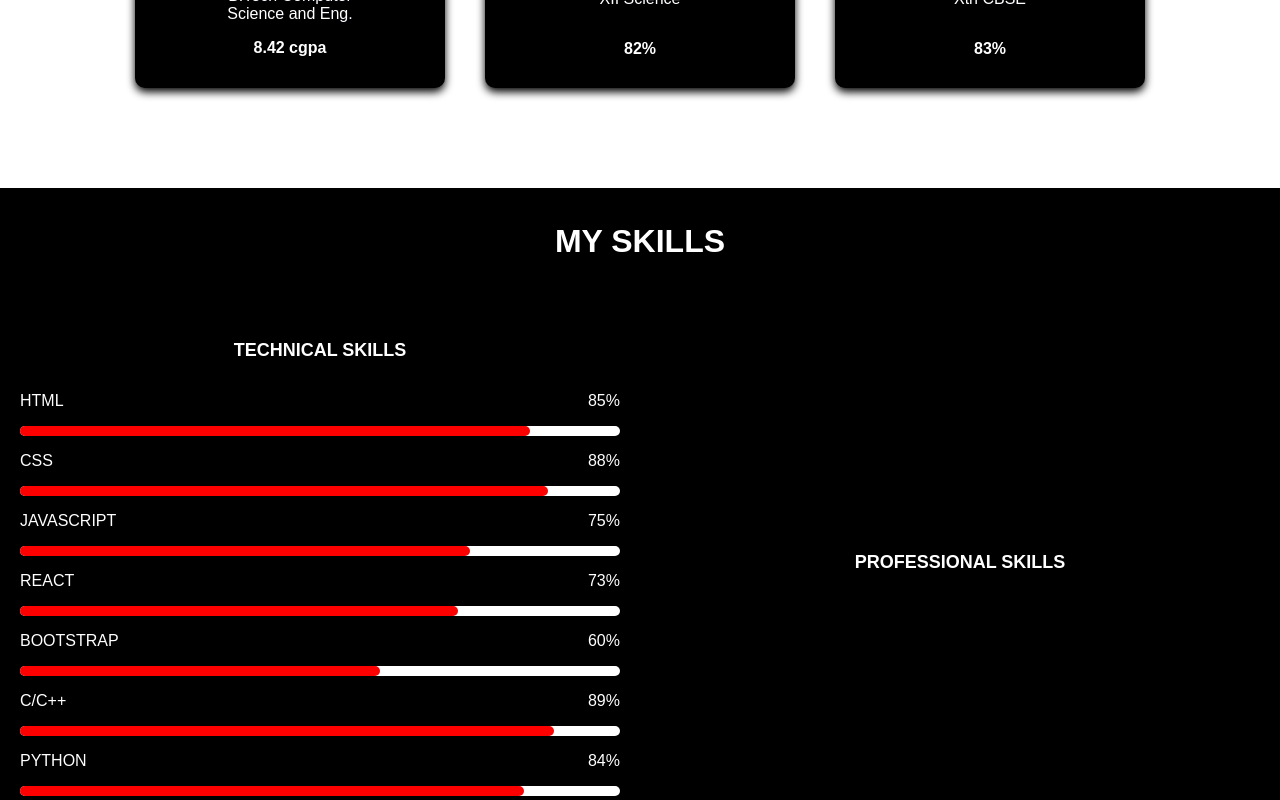
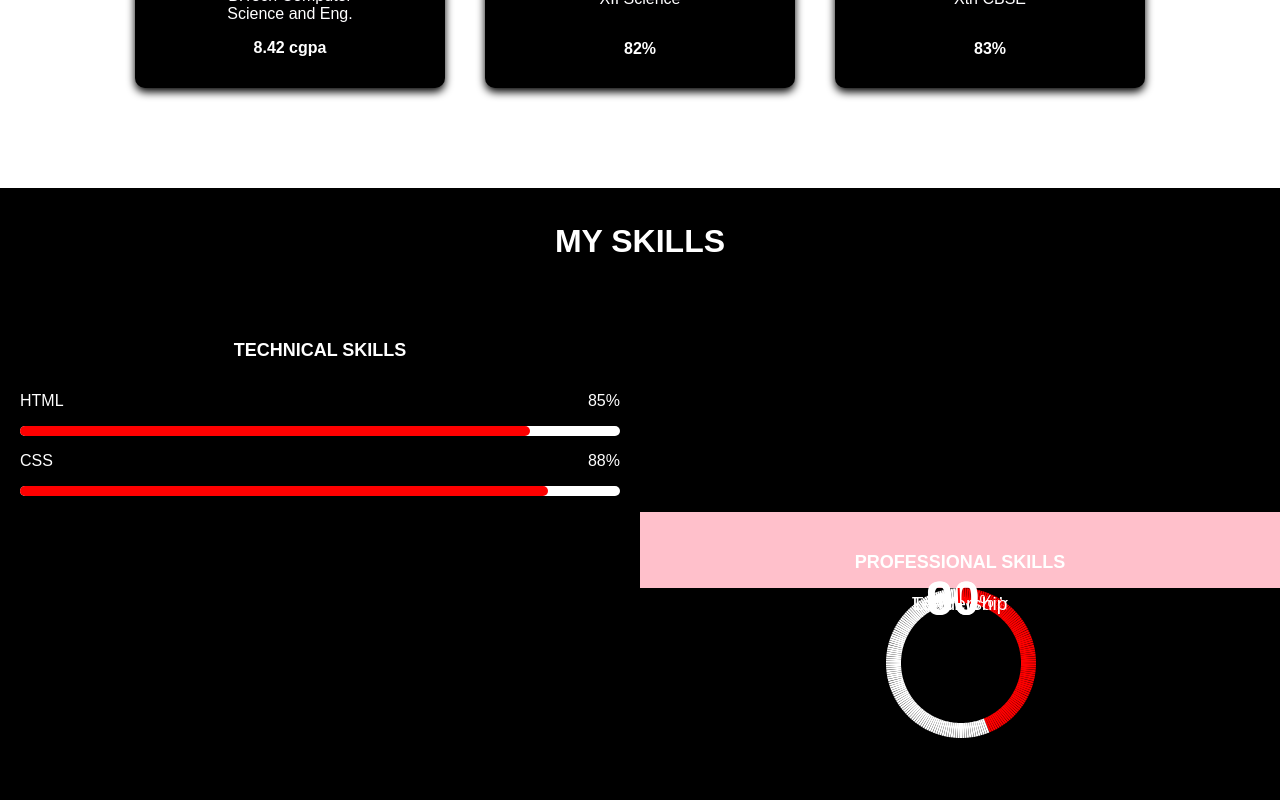
Before and after one commit to abhijithdasan/abhijithdasan.github.io, a React (Create React App) app: page /Home in a window 1280 px wide. Shown: the part 1052-1852 px from the top of the page. Built offline with nearby package versions, Linux system fonts and the light colour scheme.

Commit message:
Progress circle created

```diff
--- a/src/Components/Skills.css
+++ b/src/Components/Skills.css
@@ -3,13 +3,6 @@
     background: black;
     position: relative;
     color: #ffffff;
-    /* background: linear-gradient(
-      to bottom,
-      #0F2167 0%,
-      #0F2167 50%,
-      #ffffff 55%,
-      #ffffff 100%
-    ); */
   }
 
   .skills-head {
@@ -20,103 +13,163 @@
     font-weight: bold;
     color: white;
   }
+
   .skill-box {
     position: relative;
     width: 100%;
     display: flex;
     align-items: center;
     height: 100%;
-    /* background: lightcoral; */
   }
+
   .skill-box-head {
     text-align: center;
     padding-top: 40px;
     margin-bottom: 15px;
     font-size: large;
-    font-weight: bold   ;
+    font-weight: bold;
   }
-.skill-lbox{
+
+  .skill-lbox {
     position: relative;
     width: 50%;
     height: 500px;
     text-align: center;
     justify-content: center;
-    /* background: #FFECD6; */
   }
-.skill-bar{
+
+  .skill-bar {
     padding: 0 20px 0;
+  }
 
-}
-.skill-name{
+  .skill-name {
     display: flex;
     justify-content: space-between;
   }
-.bar{
+
+  .bar {
     display: flex;
     height: 10px;
   }
-.obar{
+
+  .obar {
     background: white;
     width: 100%;
     height: 10px;
     border-radius: 5px;
+  }
 
-}
-.bar-1{
+  .bar-1 {
     background: red;
     width: 85%;
     height: 10px;
     border-radius: 5px;
-    align-items:end;
+    align-items: end;
   }
 
-.bar-2{
+  .bar-2 {
     background: red;
     width: 88%;
     height: 10px;
     border-radius: 5px;
-    align-items:end;
+    align-items: end;
   }
 
-.bar-3{
+  .bar-3 {
     background: red;
     width: 75%;
     height: 10px;
     border-radius: 5px;
-    align-items:end;
+    align-items: end;
   }
 
-.bar-4{
+  .bar-4 {
     background: red;
     width: 73%;
     height: 10px;
     border-radius: 5px;
-    align-items:end;
+    align-items: end;
   }
 
-.bar-5{
+  .bar-5 {
     background: red;
     width: 60%;
     height: 10px;
     border-radius: 5px;
-    align-items:end;
+    align-items: end;
   }
-.bar-6{
+
+  .bar-6 {
     background: red;
     width: 89%;
     height: 10px;
     border-radius: 5px;
-    align-items:end;
+    align-items: end;
   }
 
-.bar-7{
+  .bar-7 {
     background: red;
     width: 84%;
     height: 10px;
     border-radius: 5px;
-    align-items:end;
+    align-items: end;
   }
-.skill-rbox{
+
+  .skill-rbox {
     position: relative;
     width: 50%;
+    background: pink;
   }
+
+  .skill-circle {
+    justify-content: center;
+    align-items: center;
+  }
+
+  .rating {
+    position: relative;
+    width: 100%;
+    height: 100%;
+  }
+  .block {
+    position: absolute;
+  }
+
+  .rating .block {
+
+    width: 2px;
+    height: 15px;
+    left: 50%;
+    background: #fff;
+    transform-origin: 50% 75px;
+    transform: rotate(25deg);
+    opacity: 0;
+    animation: animate 0.1s linear forwards;
+  }
+
+  @keyframes animate {
+    to {
+      opacity: 1;
+    }
+  }
+  .rating .block:nth-child(-n+91){
+    background:red;
+    /* box-shadow: 0 0 5px #3559E0; */
+  }
+
+  .rating .circle-name {
+    position: absolute;
+    top: 50%;
+    left: 50%;
+    transform: translate(-50%, -50%);
+    color: #fff;
+    font-size: 1.2em;
+    font-weight: 500;
+    text-align: center;
+    line-height: 1.5em;
+  }
+
+  .rating .circle-name .counter {
+    font-size: 2.5em;
+    font-weight: 700;
+  }
--- a/src/Components/Skills.js
+++ b/src/Components/Skills.js
@@ -1,100 +1,102 @@
-import '../App.css'
-import './Skills.css'
+import React, { useEffect } from 'react';
+import '../App.css';
+import './Skills.css';
 
-function Skills () {
+function Skills() {
+  useEffect(() => {
+    const rating = document.getElementsByClassName('rating')[0];
+
+    // Increase the number of blocks to reduce the gap
+    for (var i = 0; i < 100; i++) {
+      rating.insertAdjacentHTML('beforeend', "<div class='block'></div>");
+    }
+
+    const blocks = document.querySelectorAll('.block');
+    const totalBlocks = blocks.length;
+
+    for (var j = 0; j < totalBlocks; j++) {
+      const rotationAngle = (360 / totalBlocks) * j;
+      blocks[j].style.transform = "rotate(" + rotationAngle.toFixed(2) + "deg)";
+      blocks[j].style.animationDelay = `${j / 40}s`;
+    }
+
+    const counter = document.querySelector('.counter');
+    counter.innerText = 0;
+
+    const target = +counter.getAttribute('data-target');
+
+    const NumberCounter = () => {
+      const value = +counter.innerText;
+      if (value < target) {
+        counter.innerText = Math.ceil(value + 1);
+        setTimeout(() => {
+          NumberCounter();
+        }, 25);
+      }
+    };
+
+    NumberCounter();
+  }, []);
+
   return (
     <div className='skills'>
-            <div className='skills-head'>
-                MY SKILLS
-            </div>
+      <div className='skills-head'>MY SKILLS</div>
       <div className='skill-box'>
         <div className='skill-lbox'>
           <div className='skill-box-head'>TECHNICAL SKILLS</div>
-                    <div className = 'skill-bar'>
-                        <div className = 'skill-name'>
+
+          <div className='skill-bar'>
+            <div className='skill-name'>
               <p>HTML</p>
               <p>85%</p>
             </div>
-                        <div className = 'bar'>
-                            <div className ='obar'><div className = 'bar-1'></div>
+            <div className='bar'>
+              <div className='obar'>
+                <div className='bar-1'></div>
+              </div>
+            </div>
+          </div>
+          <div className='skill-bar'>
+            <div className='skill-name'>
+              <p>CSS</p>
+              <p>88%</p>
+            </div>
+            <div className='bar'>
+              <div className='obar'>
+                <div className='bar-2'></div>
               </div>
             </div>
           </div>
 
-                    <div className = 'skill-bar'>
-                        <div className = 'skill-name'>
-                            <p>CSS</p>
-                            <p>88%</p>
+          {/* Repeat similar blocks for other technical skills */}
+
         </div>
-                        <div className = 'bar'>
-                            <div className ='obar'><div className = 'bar-2'></div>
-                            </div>
+
+        <div className='skill-rbox'>
+          <div className='skill-box-head'>PROFESSIONAL SKILLS</div>
+
+          <div className='skill-circle'>
+            <div className='rating'>
+              <h2 className="circle-name"><span className='counter' data-target='90'>90</span><sup>%</sup></h2>
+              <h2 className="circle-name">Team Work</h2>
+              <div className="block"></div>
             </div>
           </div>
 
-                    <div className = 'skill-bar'>
-                        <div className = 'skill-name'>
-                            <p>JAVASCRIPT</p>
-                            <p>75%</p>
-                        </div>
-                        <div className = 'bar'>
-                            <div className ='obar'><div className = 'bar-3'></div>
-                            </div>
+          {/* Repeat similar blocks for other professional skills */}
+          <div className='skill-circle'>
+            <div className='rating'>
+              <h2 className="circle-name"><span className='counter' data-target='60'>60</span><sup>%</sup></h2>
+              <h2 className="circle-name">Leadership</h2>
+              <div className="block"></div>
             </div>
           </div>
 
-                    <div className = 'skill-bar'>
-                        <div className = 'skill-name'>
-                            <p>REACT</p>
-                            <p>73%</p>
-                        </div>
-                        <div className = 'bar'>
-                            <div className ='obar'><div className = 'bar-4'></div>
-                            </div>
-                        </div>
-                    </div>
 
-                    <div className = 'skill-bar'>
-                        <div className = 'skill-name'>
-                            <p>BOOTSTRAP</p>
-                            <p>60%</p>
-                        </div>
-                        <div className = 'bar'>
-                            <div className ='obar'><div className = 'bar-5'></div>
-                            </div>
-                        </div>
-                    </div>
-
-                    <div className = 'skill-bar'>
-                        <div className = 'skill-name'>
-                            <p>C/C++</p>
-                            <p>89%</p>
-                        </div>
-                        <div className = 'bar'>
-                            <div className ='obar'><div className = 'bar-6'></div>
-                            </div>
-                        </div>
-                    </div>
-                    <div className = 'skill-bar'>
-                        <div className = 'skill-name'>
-                            <p>PYTHON</p>
-                            <p>84%</p>
-                        </div>
-                        <div className = 'bar'>
-                            <div className ='obar'><div className = 'bar-7'></div>
-                            </div>
-                        </div>
-                    </div>
-
-                </div>
-                <div className='skill-rbox'>
-                    <div className='skill-box-head'>PROFESSIONAL SKILLS</div>
-                    <div>
-
-                    </div>
         </div>
       </div>
     </div>
   );
 }
+
 export default Skills;
```
Lines whose indentation alone changed are shown as unchanged.
